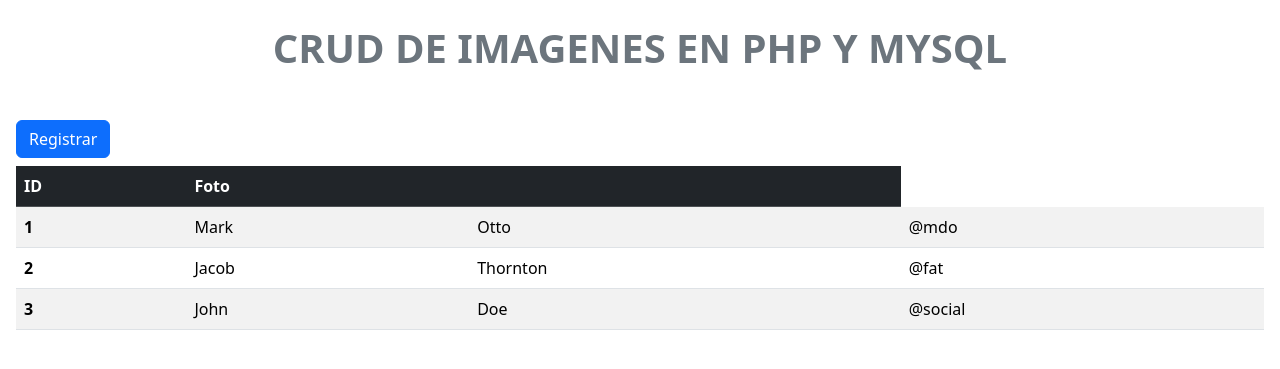
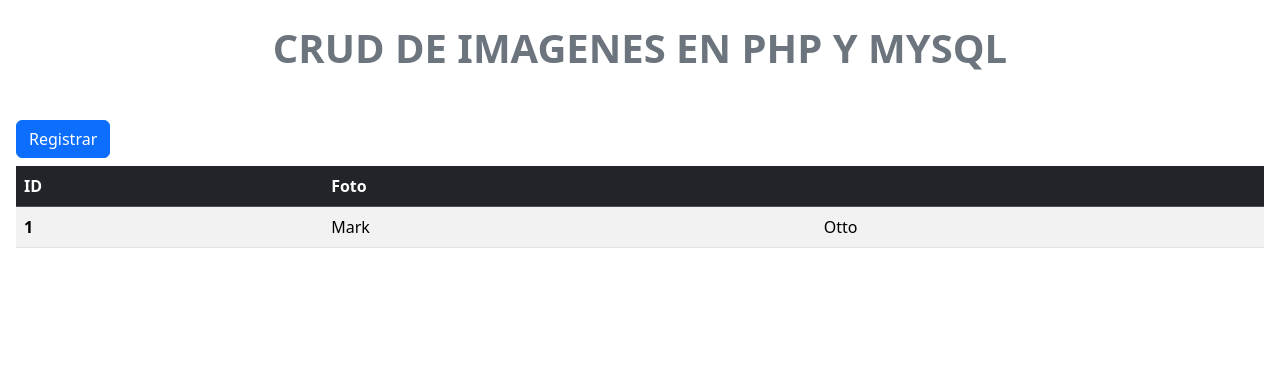
Before and after one commit to devos10/crud_imagenes, a PHP site: page / in a window 1280 px wide. Shown: the top 369 px of the page. Run offline with PHP 8.4, Linux system fonts and the light colour scheme.

Commit message:
cambiando datos de la tabla

```diff
--- a/index.php
+++ b/index.php
@@ -49,19 +49,6 @@
                     <th scope="row">1</th>
                     <td>Mark</td>
                     <td>Otto</td>
-                    <td>@mdo</td>
-                </tr>
-                <tr>
-                    <th scope="row">2</th>
-                    <td>Jacob</td>
-                    <td>Thornton</td>
-                    <td>@fat</td>
-                </tr>
-                <tr>
-                    <th scope="row">3</th>
-                    <td>John</td>
-                    <td>Doe</td>
-                    <td>@social</td>
                 </tr>
             </tbody>
         </table>
```
